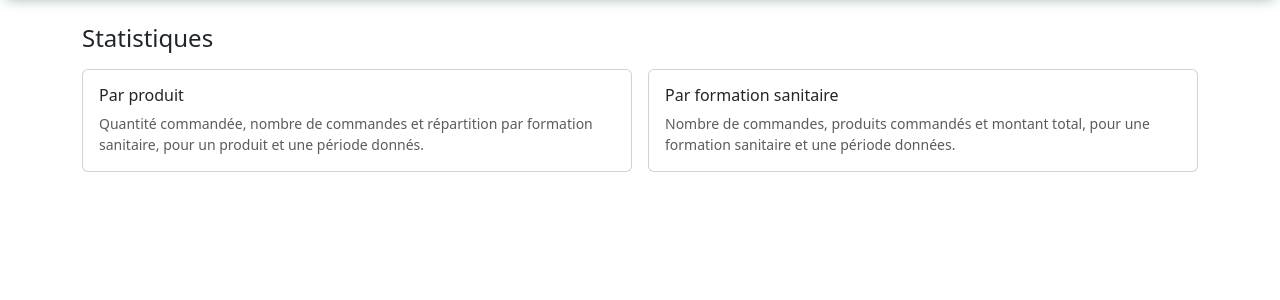
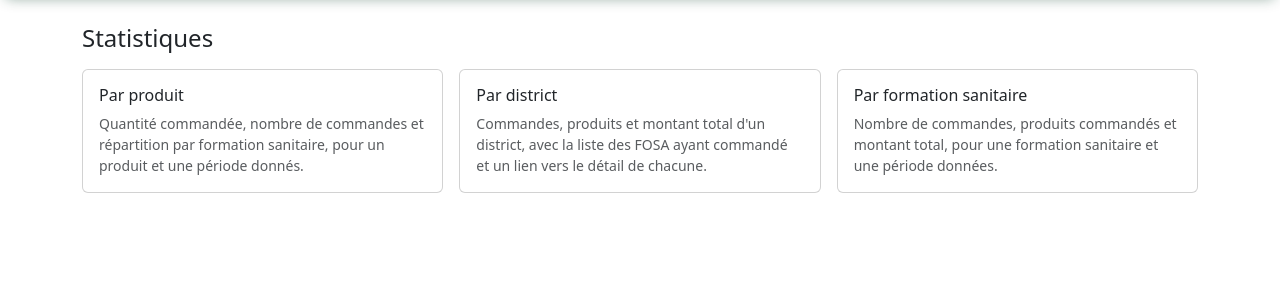
Before and after one commit to mohamadou6/frps-commande, a Django app: page /statistiques/ in a window 1280 px wide. Shown: the part 56-356 px from the top of the page. Run offline with Django 5.2, Linux system fonts and the light colour scheme; a user stored in the database is signed in; tables that the repository leaves empty hold one stand-in row (values such as "Sample post"); data that the repository does not hold is empty.

Commit message:
Ajoute les statistiques par district
Nouvelle vue statistiques:par_district : commandes, produits commandés et
montant total pour un district et une période, avec le nombre de FOSA du
district ayant commandé, leurs noms, et un lien "Voir le détail" vers la
statistique par formation sanitaire déjà filtrée sur la même période
(permet de s'arrêter au niveau du district ou de descendre au niveau
d'une FOSA précise). Carte ajoutée à l'index et lien dans le sous-menu
Statistiques de la navbar.

```diff
--- a/statistiques/urls.py
+++ b/statistiques/urls.py
@@ -8,4 +8,5 @@ urlpatterns = [
     path("", views.index, name="index"),
     path("produit/", views.par_produit, name="par_produit"),
     path("formation-sanitaire/", views.par_fosa, name="par_fosa"),
+    path("district/", views.par_district, name="par_district"),
 ]
--- a/statistiques/views.py
+++ b/statistiques/views.py
@@ -111,3 +111,49 @@ def par_fosa(request):
             "repartition_produits": repartition_produits,
         },
     )
+
+
+@personnel_frps_required
+def par_district(request):
+    districts = (
+        FormationSanitaire.objects.exclude(district="")
+        .values_list("district", flat=True)
+        .distinct()
+        .order_by("district")
+    )
+    debut, fin = _periode_depuis_requete(request)
+    district = request.GET.get("district")
+
+    resultat = None
+    repartition_fosa = []
+
+    if district:
+        commandes = Commande.objects.filter(
+            formation_sanitaire__district=district,
+            statut__in=COMMANDES_EFFECTIVES,
+            date_confirmation__date__gte=debut,
+            date_confirmation__date__lte=fin,
+        )
+        resultat = commandes.aggregate(nb_commandes=Count("id"), montant_total=Sum("montant_total"))
+        resultat["nb_produits"] = (
+            LigneCommande.objects.filter(commande__in=commandes).aggregate(total=Sum("quantite"))["total"] or 0
+        )
+        repartition_fosa = (
+            commandes.values("formation_sanitaire_id", "formation_sanitaire__nom")
+            .annotate(nb_commandes=Count("id", distinct=True), montant=Sum("montant_total"))
+            .order_by("formation_sanitaire__nom")
+        )
+        resultat["nb_fosa"] = len(repartition_fosa)
+
+    return render(
+        request,
+        "statistiques/par_district.html",
+        {
+            "districts": districts,
+            "debut": debut,
+            "fin": fin,
+            "district": district,
+            "resultat": resultat,
+            "repartition_fosa": repartition_fosa,
+        },
+    )
--- a/templates/base.html
+++ b/templates/base.html
@@ -89,6 +89,7 @@
                     </a>
                     <ul class="dropdown-menu">
                         <li><a class="dropdown-item" href="{% url 'statistiques:par_produit' %}">Par produit</a></li>
+                        <li><a class="dropdown-item" href="{% url 'statistiques:par_district' %}">Par district</a></li>
                         <li><a class="dropdown-item" href="{% url 'statistiques:par_fosa' %}">Par formation sanitaire</a></li>
                     </ul>
                 </div>
--- a/templates/statistiques/index.html
+++ b/templates/statistiques/index.html
@@ -2,7 +2,7 @@
 {% block title %}Statistiques - Commande FRPS{% endblock %}
 {% block content %}
 <h1 class="h4 mb-3">Statistiques</h1>
-<div class="row row-cols-1 row-cols-sm-2 g-3">
+<div class="row row-cols-1 row-cols-sm-2 row-cols-lg-3 g-3">
     <div class="col">
         <a href="{% url 'statistiques:par_produit' %}" class="card text-decoration-none h-100">
             <div class="card-body">
@@ -10,6 +10,17 @@
                 <p class="text-muted small mb-0">
                     Quantité commandée, nombre de commandes et répartition par formation
                     sanitaire, pour un produit et une période donnés.
+                </p>
+            </div>
+        </a>
+    </div>
+    <div class="col">
+        <a href="{% url 'statistiques:par_district' %}" class="card text-decoration-none h-100">
+            <div class="card-body">
+                <h2 class="h6 mb-2">Par district</h2>
+                <p class="text-muted small mb-0">
+                    Commandes, produits et montant total d'un district, avec la liste des
+                    FOSA ayant commandé et un lien vers le détail de chacune.
                 </p>
             </div>
         </a>
```
Also changed, not shown: templates/statistiques/par_district.html (added, +81 -0 lines).
